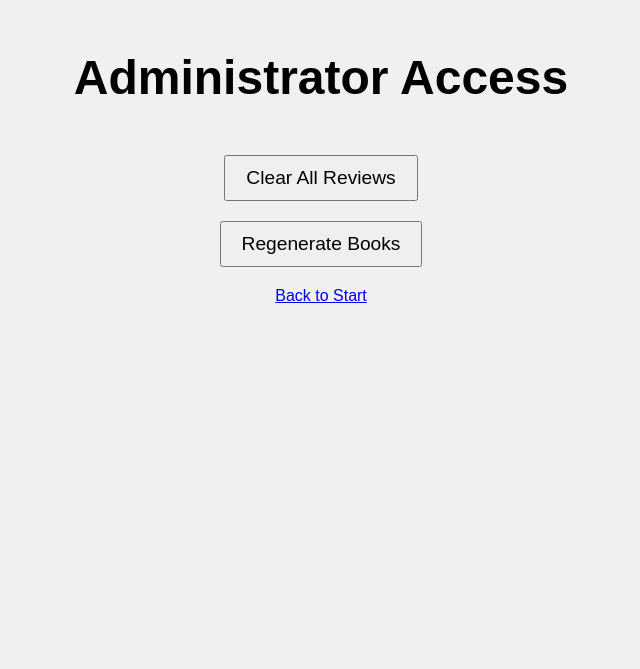
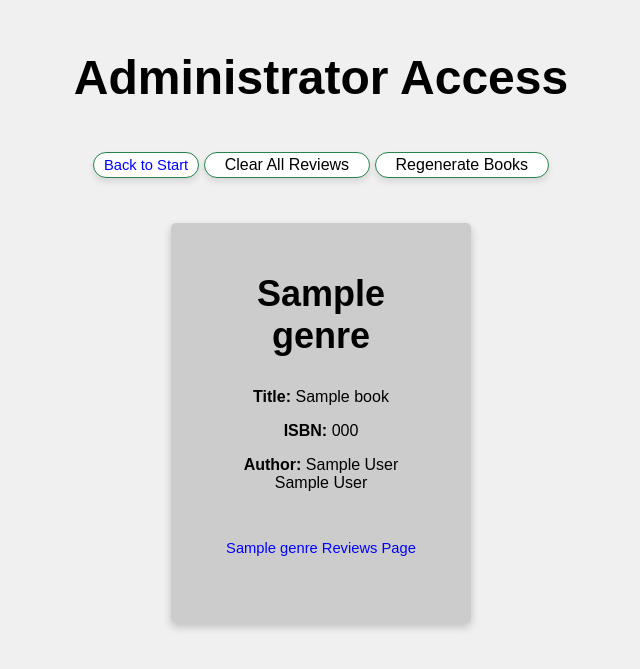
Before and after one commit to ameliasieg/COP4521-Group14, a Flask app: template templates/admin.html in a window 1280 px wide. Shown: the top 669 px of the page, without its empty margins (319-959 px from the left). Run offline with Flask 3, Linux system fonts and the light colour scheme; the template is opened without the code that fills it: most values are stand-ins (such as "Sample title", 1, 10 or a date in 2020).

Commit message:
Prettiness changes

```diff
--- a/app.py
+++ b/app.py
@@ -51,7 +51,7 @@ def home():
     if not stored_books:  # If stored_books is empty, generate new books
         genres = ['Fantasy', 'Non-Fiction', 'Thriller-Mystery', 'Romance']
         stored_books = {genre: get_random_books_by_genre(genre) for genre in genres}
-    joke = pyjokes.get_joke()
+        joke = pyjokes.get_joke()
     return render_template('home.html', books=stored_books, role=role, joke=joke)
 
 @app.route('/regenerate', methods=['POST'])
@@ -70,7 +70,7 @@ def regenerate_books():
     stored_books = {genre: get_random_books_by_genre(genre) for genre in genres}
     print(stored_books)
     joke = pyjokes.get_joke()
-    return render_template('home.html', books=stored_books, role=selected_role, joke=joke)
+    return render_template('admin.html', books=stored_books, role=selected_role, joke=joke)
 
 # Function to display the form for submitting a review
 @app.route('/submit_review/<genre>', methods=['POST', 'GET'])
@@ -111,10 +111,10 @@ def admin_page():
     global stored_books
     global joke
     if not stored_books:  # If stored_books is empty, generate new books
-        genres = ['Fantasy', 'Non-Fiction', 'Thriller/Mystery', 'Romance']
+        genres = ['Fantasy', 'Non-Fiction', 'Thriller-Mystery', 'Romance']
         stored_books = {genre: get_random_books_by_genre(genre) for genre in genres}
     joke = pyjokes.get_joke()
-    return render_template('admin.html', joke=joke)
+    return render_template('admin.html', joke=joke, books=stored_books)
 
 # Function for admin to clear the reviews table
 @app.route('/clear_reviews', methods=['POST', 'GET'])
--- a/templates/admin.html
+++ b/templates/admin.html
@@ -14,33 +14,139 @@
             font-size: 3em;
             margin-top: 50px;
         }
-        .button-container {
+        h2 {
+            padding-top: 0px;
+            margin: 0;
+            font-size: 2.25em;
+            color: #000000;
+        }
+        h4 {
+            font-size: 1.18em;
+            color: #000000;
+        }
+
+        /* .button-container {
             margin-top: 50px;
         }
+
         button {
             display: block;
             margin: 20px auto;
             padding: 10px 20px;
             font-size: 1.2em;
             cursor: pointer;
+        } */
+
+        .genre-list {
+            list-style-type: none;
+            padding: 0;
+            margin: 20px 0;
+            display: flex;
+            flex-wrap: wrap;
+            justify-content: center;
         }
+
+        .genre {
+            text-align: center;
+            margin: 10px;
+            width: 200px;
+            height: 300px;
+            background-color: #ccc;
+            padding: 50px;
+            box-shadow: 0 4px 8px rgba(0, 0, 0, 0.2);
+            border-radius: 5px;
+            display: flex;
+            flex-direction: column;
+            justify-content: space-between;
+        }
+
+        .book-list {
+            list-style-type: none;
+            padding: 0;
+        }
+
+        a {
+            font-size: 0.92em;
+            text-decoration: none;
+            color: blue;
+        }
+
+        /* Style for the start button */
+        .start-button {
+            display: inline-block;
+            margin: 15px 0;
+            text-align: center;
+            padding: 3px 10px;
+            border-radius: 20px; /* Adjust the value to control the roundness */
+            background-color: #ffffff;
+            color: white;
+            text-decoration: none; /* Remove underline for links */
+            border: 1.35px solid rgb(37, 131, 75);
+            box-shadow: 0 4px 6px rgba(0, 0, 0, 0.1); /* Add shadow for a raised effect */
+            transition: background-color 0.3s, color 0.3s, border-color 0.3s; /* Add transition for smoother hover effect */
+        }
+
+        .start-button:hover {
+            background-color: #c0c0c0; /* Change color on hover */
+            border-color: #555;
+        }
+
+        .start-button button {
+            display: block;
+            width: 100%;
+            border: none;
+            background: none;
+            padding: 0px 10px;
+            font-size: 1em;
+            cursor: pointer;
+            outline: none; /* Remove outline on focus */
+        }
+
     </style>
 </head>
 <body>
     <h1>Administrator Access</h1>
 
-    <div class="button-container">
+    <div class="start-button">
+        <a href="/">Back to Start</a>
+    </div>
+
+    <div class="start-button">
+        <form action="/clear_reviews" method="post">
+            <button type="submit">Clear All Reviews</button>
+        </form>
+    </div>
+
+    <div class="start-button">
+        <form action="/regenerate" method="post">
+            <button type="submit">Regenerate Books</button>
+        </form>
+    </div>
+
+    <!-- <div class="button-container">
     <form action="/clear_reviews" method="post">
         <button type="submit">Clear All Reviews</button>
-    </form>
+    </form> -->
 
+    <!-- <form action="/regenerate" method="post">
+        <button type="submit">Regenerate Books</button>
+    </form> -->
 
-    <form action="/regenerate" method="post">
-        <button type="submit">Regenerate Books</button>
-    </form>
-
-
-    <a href="/">Back to Start</a>
+    <ul class="genre-list">
+        {% for genre, books_info in books.items() %}
+        <li class="genre">
+            <h2>{{ genre }}</h2>
+            <ul class="book-list">
+                {% for book in books_info %}
+                    <p><strong>Title:</strong> {{ book.Title }}</p>
+                    <p><strong>ISBN:</strong> {{ book.ISBN }}</p>
+                    <p><strong>Author:</strong> {{ book.AuthorFirst }} {{ book.AuthorLast }}</p>
+                {% endfor %}
+            </ul>
+            <p><a href="/reviews/{{ genre|lower }}?role={{ role }}">{{ genre }} Reviews Page</a></p>
+        </li>
+        {% endfor %}
+    </ul>
 </div>
 </body>
 </html>
```
Also changed, not shown: templates/home.html (+43 -16 lines), templates/reviews.html (+41 -5 lines), templates/start.html (+9 -2 lines).
